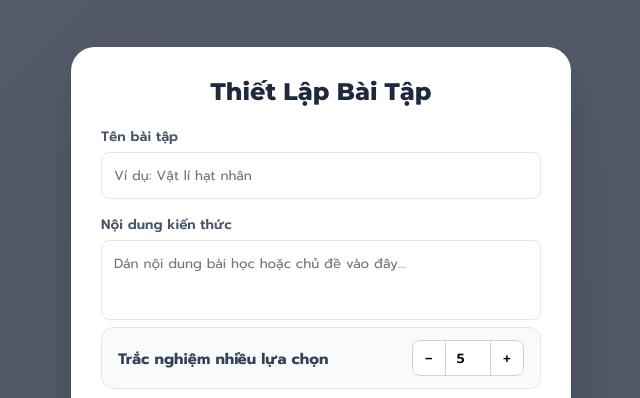
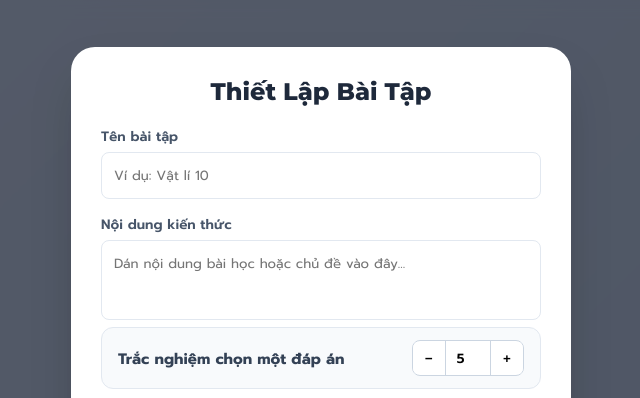
Before and after one commit to ankhanhAI/taoBaiTap, a website: page views/index.html in a window 1280 px wide. Both pictures are taken after a click on the button "+ Tạo Bài Tập Mới". Shown: the top 398 px of the page, 319-959 px from the left. Drawn offline with Linux system fonts and the light colour scheme.

Commit message:
Update index.html

```diff
--- a/views/index.html
+++ b/views/index.html
@@ -20,13 +20,13 @@
       <h2>Thiết Lập Bài Tập</h2>
 
       <label for="title">Tên bài tập</label>
-      <input type="text" id="title" placeholder="Ví dụ: Vật lí hạt nhân">
+      <input type="text" id="title" placeholder="Ví dụ: Vật lí 10">
 
       <label for="content">Nội dung kiến thức</label>
       <textarea id="content" placeholder="Dán nội dung bài học hoặc chủ đề vào đây..."></textarea>
 
       <div class="card">
-        <strong>Trắc nghiệm nhiều lựa chọn</strong>
+        <strong>Trắc nghiệm chọn một đáp án</strong>
         <div class="counter">
           <button onclick="change('single', -1)">−</button>
           <input id="single" type="number" value="5">
```
